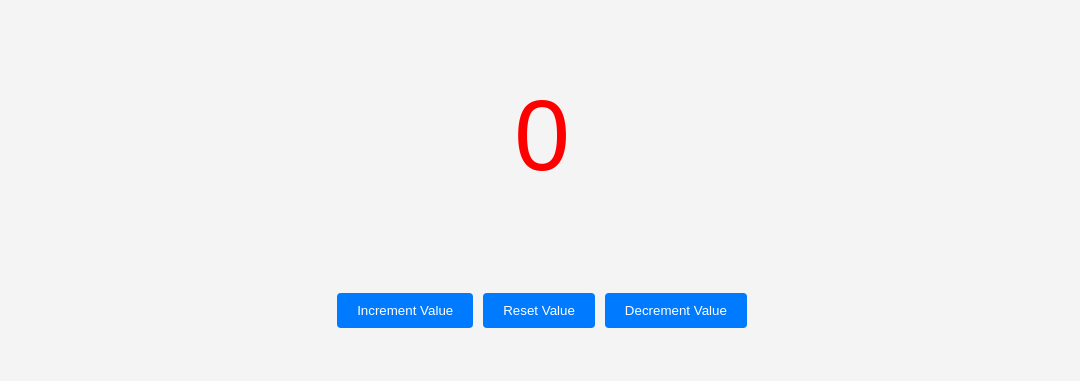
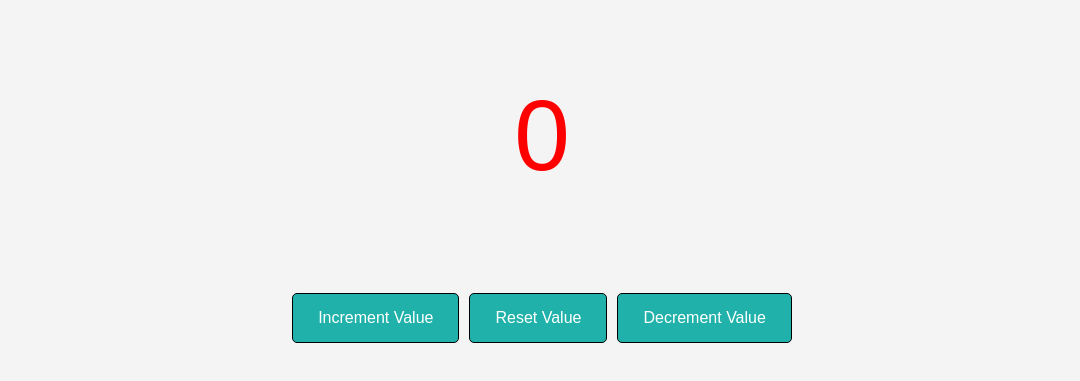
Before and after one commit to BehabPatnaik/AgenticAITest, a plain HTML site: page index.html in a window 1280 px wide. Shown: the part 133-514 px from the top of the page, without its empty margins (98-1178 px from the left). Drawn offline with Linux system fonts and the light colour scheme.

Commit message:
Modified Button Style

```diff
--- a/style.css
+++ b/style.css
@@ -38,3 +38,14 @@ button:hover {
       gap: 10px;
       margin-top: 10px;
     }
+
+.button-group button {
+  padding: 15px 25px;
+  background-color: lightseagreen;
+  color: white;
+  border: 1px solid black;
+  border-radius: 5px;
+  cursor: pointer;
+  font-size: 16px;
+  transition: background-color 0.3s ease;
+}
```
